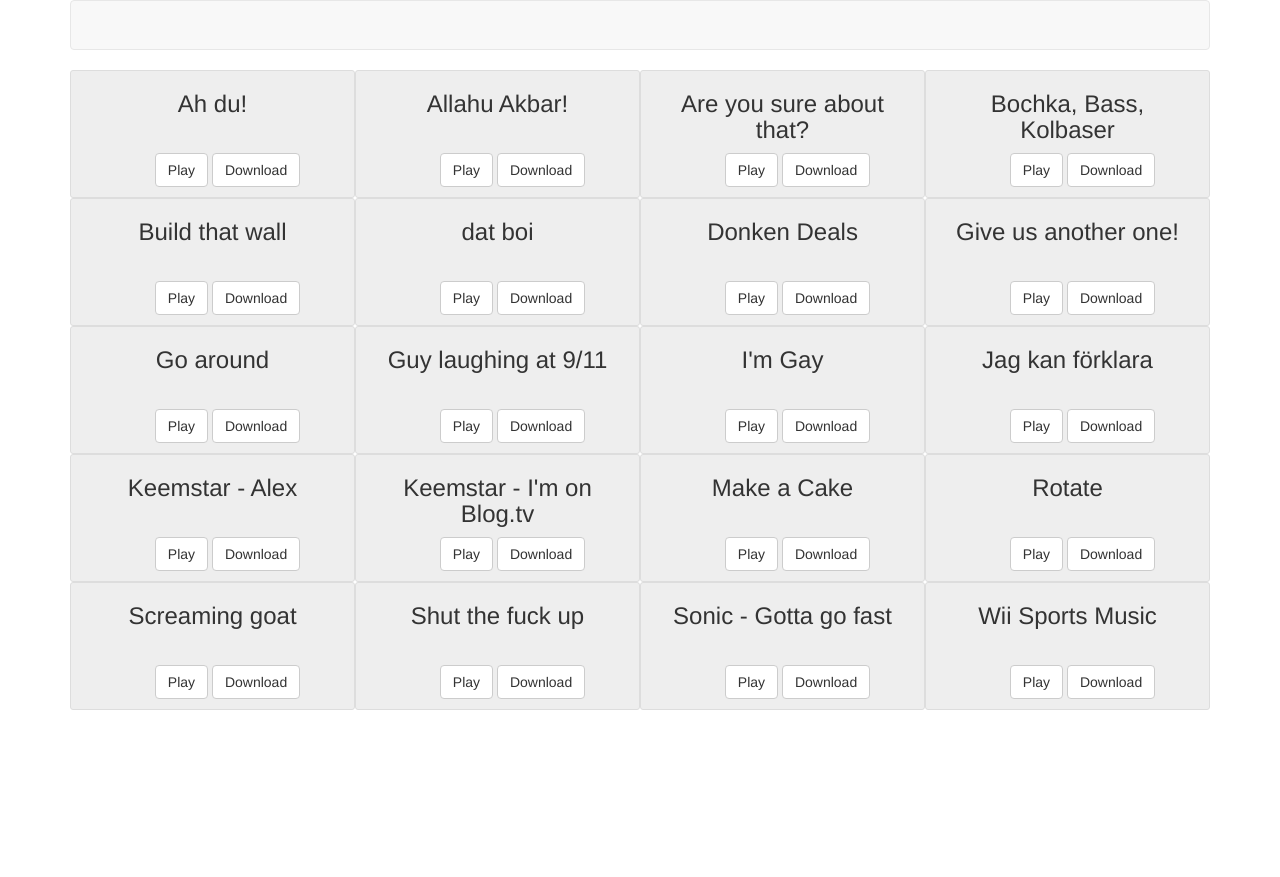
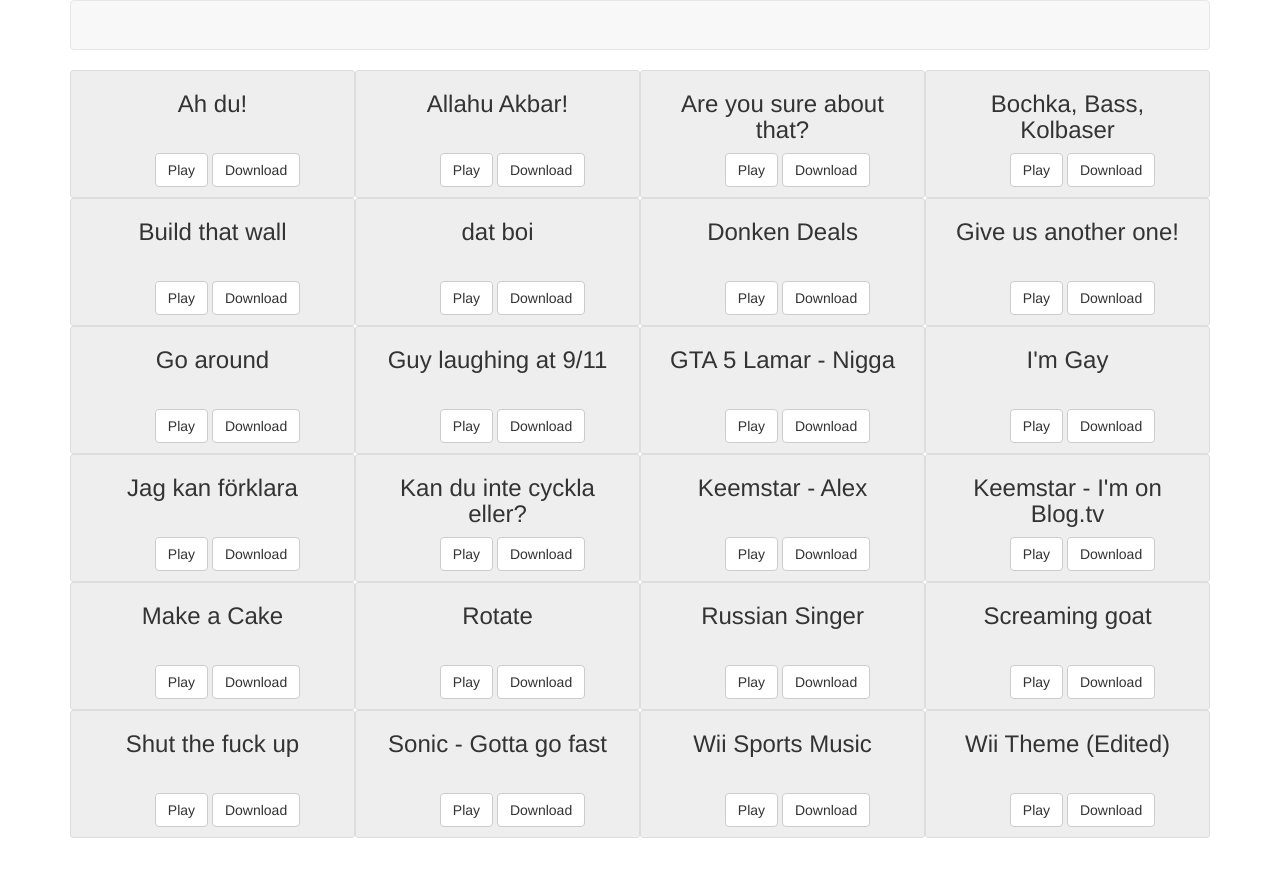
Before and after one commit to Carlgo11/ts.carlgo11.com, a Jekyll site: the page built from index.html, in a window 1280 px wide. Shown: the top 877 px of the page. Built offline with Jekyll 4.4.1, drawn with Linux system fonts in a browser that asks for light colours.

Commit message:
Add more sounds

```diff
--- a/_data/files.yml
+++ b/_data/files.yml
@@ -28,11 +28,17 @@
 - name: Guy laughing at 9/11
   path: 9_11.mp3
 
+- name: GTA 5 Lamar - Nigga
+  path: gta_lamar_nigga.mp3
+
 - name: I'm Gay
   path: im_gay.mp3
 
 - name: Jag kan förklara
   path: jag_kan_forklara.mp3
+
+- name: Kan du inte cyckla eller?
+  path: kan_du_inte_cyckla_eller.mp3
 
 - name: Keemstar - Alex
   path: keemstar_alex.mp3
@@ -46,6 +52,9 @@
 - name: Rotate
   path: rotate.mp3
 
+- name: Russian Singer
+  path: chum_drum_bedrum.mp3
+
 - name: Screaming goat
   path: screaming_goat.mp3
 
@@ -57,3 +66,6 @@
 
 - name: Wii Sports Music
   path: wii_sports_music.mp3
+
+- name: Wii Theme (Edited)
+  path: wii_theme_edit.mp3
```
Also changed, not shown: 4 other files.
